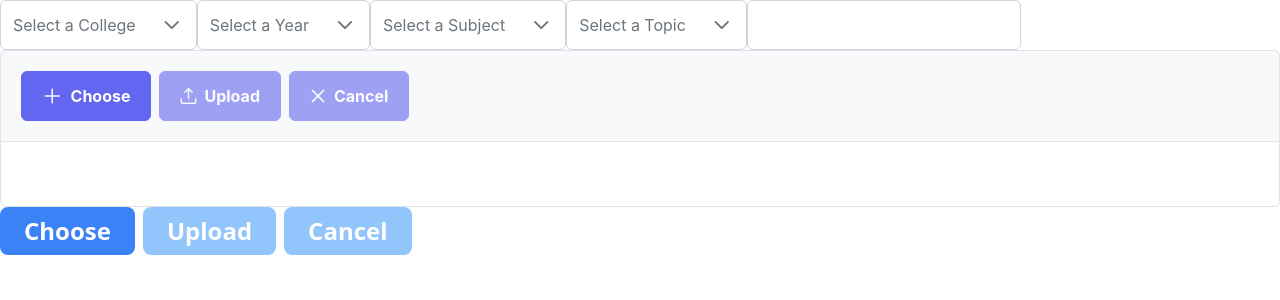
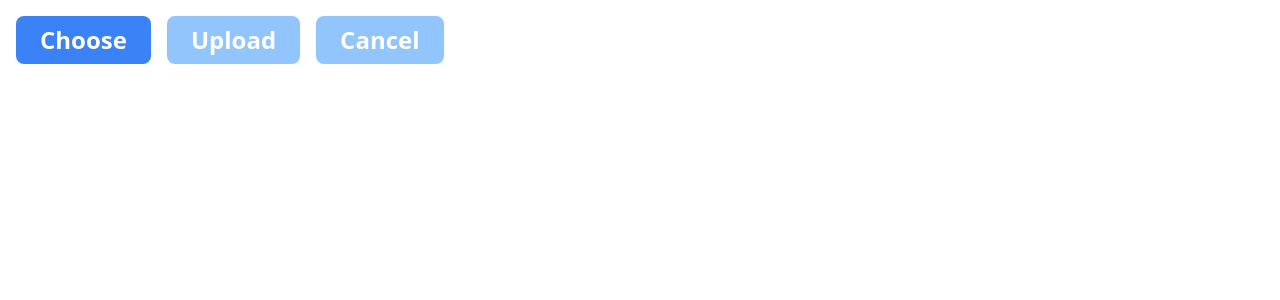
Before and after one commit to UltigendLemate/Fresources, a Next.js app: page /admin in a window 1280 px wide. Shown: the top 300 px of the page. Built offline with nearby package versions, Linux system fonts and the light colour scheme.

Commit message:
added admin page

```diff
--- a/pages/admin/index.tsx
+++ b/pages/admin/index.tsx
@@ -1,191 +1,244 @@
-import axios from 'axios'
-import Head from 'next/head'
-import 'primeicons/primeicons.css'
-import { Dropdown } from 'primereact/dropdown'
-import { FileUpload } from 'primereact/fileupload'
-import { InputText } from 'primereact/inputtext'
-import 'primereact/resources/primereact.min.css'
-import 'primereact/resources/themes/lara-light-indigo/theme.css'
+import type { NextPage } from 'next'
 import { useRef, useState } from 'react'
 
-export default function Admin() {
-  const collegeSelectItems = [
-    { label: 'DTU', value: 'DTU' },
-    { label: 'NSUT', value: 'NSUT' },
-    { label: 'IGDTUW', value: 'IGDTUW' },
+interface UploadItem {
+  name: string
+  college: string
+  course: string
+  file: File
+}
+
+const COLLEGE_LIST: { college: string; courses: string[] }[] = [
+  {
+    college: 'DTU',
+    courses: ['AC102', 'AC103', 'AC104', 'EE101', 'EE102', 'EE103'],
+  },
+  {
+    college: 'NSUT',
+    courses: ['AC102', 'AC103', 'AC104', 'EE101', 'EE102', 'EE103'],
+  },
+  {
+    college: 'IGDTUW',
+    courses: ['AC102', 'AC103', 'AC104', 'EE101', 'EE102', 'EE103'],
+  },
+  {
+    college: 'IIIT',
+    courses: ['AC102', 'AC103', 'AC104', 'EE101', 'EE102', 'EE103'],
+  },
 ]
 
-  const yearSelectItems = [
-    { label: 'First', value: 'first' },
-    { label: 'Second', value: 'second' },
-  ]
+const Admin: NextPage = () => {
+  //states
+  const [progressState, setProgressState] = useState(0)
+  const [files, setFiles] = useState<UploadItem[]>([])
 
-  const subjectSelectItems = [
-    { label: 'Maths', value: 'maths' },
-    { label: 'Physics', value: 'physics' },
-    { label: 'Chemistry', value: 'chemistry' },
-    { label: 'Computer', value: 'computer' },
-  ]
+  //refs
+  const input_ref = useRef<HTMLInputElement>(null)
 
-  const topicSelectItems = [
-    { label: 'Book', value: 'book' },
-    { label: 'Assignment', value: 'assignment' },
-    { label: 'Paper', value: 'paper' },
-    { label: 'Playlist', value: 'playlist' },
-    { label: 'Experiment', value: 'experiment' },
-    { label: 'Notes', value: 'notes' },
-  ]
+  const upload = async (e: any) => {
+    for (let file of files) {
+      let xhr = new XMLHttpRequest()
+      let formData = new FormData()
 
-  const [formData, setFormData] = useState({
-    college: collegeSelectItems[0],
-    year: yearSelectItems[0],
-    subject: subjectSelectItems[0],
-    topic: topicSelectItems[0],
-    name: '',
+      formData.append(
+        'demo',
+        file.file,
+        `${file.college}/${file.course}/${file.name}`
+      )
+
+      xhr.upload.addEventListener('progress', (event) => {
+        if (event.lengthComputable) {
+          const progress = Math.round((event.loaded * 100) / event.total)
+          setProgressState(progress)
+        }
       })
 
-  const [files, setFiles] = useState<File[]>([])
-  const input_ref = useRef<HTMLInputElement>(null)
+      xhr.onreadystatechange = () => {
+        if (xhr.readyState === 4) {
+          setProgressState(0)
 
-  const uploadHandler = async (event: any) => {
-    for (let i = 0; i < files.length; i++) {
-      console.log(files[i])
-      let uploadData = new FormData()
-      uploadData.append(files[i].name, files[i])
-      for (let pair of uploadData.entries()) {
-        console.log(pair[0] + ', ' + pair[1])
+          if (xhr.status >= 200 && xhr.status < 300) {
+            console.log('done')
+            setFiles((prev) => {
+              return prev.filter((f) => f !== file)
+            })
+          } else {
+            console.log('error')
           }
-      let { data } = await axios.post('/api/upload', {
-        name: files[i].name,
-        type: files[i].type,
-        files: {
-          demo: JSON.stringify(uploadData),
-        },
-      })
-      console.log(data)
+        }
+      }
+      xhr.open('POST', '/api/upload', true)
+      // xhr.withCredentials = props.withCredentials
+      xhr.send(formData)
     }
   }
 
-  const handleChange = async (event: any) => {
-    let fileArray: File[] = []
-    for (let i = 0; i < event.target.files.length; i++) {
-      fileArray.push(event.target.files[i])
-      const Form = new FormData()
-      Form.append('file', event.target.files[i])
-      console.log(Form)
+  const handleAddFile = (event: any) => {
+    let fileArray: UploadItem[] = []
+    for (let file of event.target.files) {
+      fileArray.push({ file, name: file.name, college: 'DTU', course: 'AC102' })
     }
     setFiles((prev) => {
       return [...prev, ...fileArray]
     })
   }
 
-  const chooseHandler = (event: any) => {
-    input_ref.current?.click()
+  const calculateFileSize = (bytes: number) => {
+    if (bytes === 0) {
+      return '0 B'
     }
+    let k = 1000,
+      dm = 3,
+      sizes = ['B', 'KB', 'MB', 'GB', 'TB', 'PB', 'EB', 'ZB', 'YB'],
+      i = Math.floor(Math.log(bytes) / Math.log(k))
+
+    return parseFloat((bytes / Math.pow(k, i)).toFixed(dm)) + ' ' + sizes[i]
+  }
+
+  const nameChangeHandler = (name: string, index: number) => {
+    setFiles((prev) => {
+      const extention = prev[index].name.split('.').pop()
+      console.log(`${name}.${extention}`)
+      return [
+        ...prev.slice(0, index),
+        { ...prev[index], name: `${name}.${extention}` },
+        ...prev.slice(index + 1),
+      ]
+    })
+  }
+
+  const collegeChangeHandler = (college: string, index: number) => {
+    setFiles((prev) => {
+      return [
+        ...prev.slice(0, index),
+        { ...prev[index], college },
+        ...prev.slice(index + 1),
+      ]
+    })
+  }
+
+  console.log(files)
 
   return (
     <div>
-      <Head>
-        <title>Movie Titles</title>
-        <meta name='description' content='Generated by create next app' />
-        <link rel='icon' href='/favicon.ico' />
-      </Head>
-      <Dropdown
-        value={formData.college}
-        options={collegeSelectItems}
-        onChange={(e) =>
-          setFormData((prev) => {
-            return { ...prev, college: e.value }
-          })
-        }
-        placeholder='Select a College'
-      />
-      <Dropdown
-        value={formData.year}
-        options={yearSelectItems}
-        onChange={(e) =>
-          setFormData((prev) => {
-            return { ...prev, year: e.value }
-          })
-        }
-        placeholder='Select a Year'
-      />
-      <Dropdown
-        value={formData.subject}
-        options={subjectSelectItems}
-        onChange={(e) =>
-          setFormData((prev) => {
-            return { ...prev, subject: e.value }
-          })
-        }
-        placeholder='Select a Subject'
-      />
-      <Dropdown
-        value={formData.topic}
-        options={topicSelectItems}
-        onChange={(e) =>
-          setFormData((prev) => {
-            return { ...prev, topic: e.value }
-          })
-        }
-        placeholder='Select a Topic'
-      />
-      <InputText
-        value={formData.name}
-        onChange={(e) =>
-          setFormData((prev) => {
-            return { ...prev, name: e.target.value }
-          })
-        }
-      />
-
-      <FileUpload
-        name='demo'
-        uploadHandler={uploadHandler}
-        url='/api/upload'
-        multiple
-      />
       <input
         type={'file'}
         multiple
-        onChange={handleChange}
+        onChange={handleAddFile}
         ref={input_ref}
         className='hidden'
       />
-      <div className='flex gap-2'>
+      {/* <div className='text-2xl'>{progressState}</div> */}
+
+      <div className='px-4 py-4'>
+        <div id='options' className='flex gap-4'>
           <div
-          onClick={chooseHandler}
+            onClick={() => input_ref.current?.click()}
             className='bg-blue-500 text-white text-2xl font-bold w-fit py-2 px-6 rounded-lg cursor-pointer'
           >
             Choose
           </div>
-        <div
-          onClick={uploadHandler}
-          className='bg-blue-300 text-white text-2xl font-bold w-fit py-2 px-6 rounded-lg cursor-pointer'
+          <button
+            onClick={upload}
+            className={`${
+              files.length > 0
+                ? 'bg-blue-500'
+                : 'bg-blue-300 cursor-not-allowed'
+            } text-white text-2xl font-bold w-fit py-2 px-6 rounded-lg cursor-pointer`}
           >
             Upload
-        </div>
+          </button>
           <div
             onClick={() => setFiles([])}
-          className='bg-blue-300 text-white text-2xl font-bold w-fit py-2 px-6 rounded-lg cursor-pointer'
+            className={`${
+              files.length > 0
+                ? 'bg-blue-500'
+                : 'bg-blue-300 cursor-not-allowed'
+            } text-white text-2xl font-bold w-fit py-2 px-6 rounded-lg cursor-pointer`}
           >
             Cancel
           </div>
         </div>
-      <div className=' flex flex-col gap-2 mt-4'>
+        <div className=' flex flex-col gap-2 mt-4 w-full'>
           {files
             .map((file, idx) => {
               return (
+                <div key={idx}>
+                  <div className='py-4 px-4 rounded-lg bg-slate-900 w-full text-white flex justify-between'>
+                    <div>
+                      {file.name} ({calculateFileSize(file.file.size)})
+                    </div>
+                    <div className='flex gap-2'>
+                      <select
+                        className='text-black'
+                        onClick={(e: any) => {
+                          collegeChangeHandler(e.target?.value, idx)
+                        }}
+                      >
+                        {COLLEGE_LIST.map((college) => {
+                          return (
+                            <option
+                              key={college.college}
+                              value={college.college}
+                            >
+                              {college.college}
+                            </option>
+                          )
+                        })}
+                      </select>
+                      {/* <select
+                        className='text-black'
+                        onClick={(e: any) => {
+                          collegeChangeHandler(e.target?.value, idx)
+                        }}
+                      >
+                        {COLLEGE_LIST.map((college) => {
+                          return (
+                            <option
+                              key={college.college}
+                              value={college.college}
+                            >
+                              {college.college}
+                            </option>
+                          )
+                        })}
+                      </select> */}
+                      <div className='bg-blue-700 px-3 rounded-lg cursor-pointer'>
+                        Edit Name
+                      </div>
                       <div
-                key={idx}
-                className='py-4 px-2 rounded-lg bg-slate-900 w-1/2 text-white text-center'
+                        className='bg-red-700 px-3 rounded-lg cursor-pointer'
+                        onClick={() => {
+                          setFiles((prev) => {
+                            return [
+                              ...prev.slice(0, idx),
+                              ...prev.slice(idx + 1),
+                            ]
+                          })
+                        }}
                       >
-                {file.name}
+                        Remove
+                      </div>
+                    </div>
+                  </div>
+                  <div className='flex'>
+                    <input
+                      type={'text'}
+                      className='border-2 rounded-l-lg px-4'
+                      onChange={(e) => nameChangeHandler(e.target.value, idx)}
+                    />
+                    <button className='border-2 px-4 py-2 rounded-r-lg border-l-0 bg-blue-800 text-white'>
+                      Submit
+                    </button>
+                  </div>
                 </div>
               )
             })
             .reverse()}
         </div>
       </div>
+    </div>
   )
 }
+
+export default Admin
--- a/pages/index.tsx
+++ b/pages/index.tsx
@@ -1,242 +1,9 @@
 import type { NextPage } from 'next'
-import { useRef, useState } from 'react'
-
-interface UploadItem {
-  name: string
-  college: string
-  course: string
-  file: File
-}
-
-const COLLEGE_LIST: { college: string; courses: string[] }[] = [
-  {
-    college: 'DTU',
-    courses: ['AC102', 'AC103', 'AC104', 'EE101', 'EE102', 'EE103'],
-  },
-  {
-    college: 'NSUT',
-    courses: ['AC102', 'AC103', 'AC104', 'EE101', 'EE102', 'EE103'],
-  },
-  {
-    college: 'IGDTUW',
-    courses: ['AC102', 'AC103', 'AC104', 'EE101', 'EE102', 'EE103'],
-  },
-  {
-    college: 'IIIT',
-    courses: ['AC102', 'AC103', 'AC104', 'EE101', 'EE102', 'EE103'],
-  },
-]
 
 const Home: NextPage = () => {
-  //states
-  const [progressState, setProgressState] = useState(0)
-  const [files, setFiles] = useState<UploadItem[]>([])
-
-  //refs
-  const input_ref = useRef<HTMLInputElement>(null)
-
-  const upload = async (e: any) => {
-    for (let file of files) {
-      let xhr = new XMLHttpRequest()
-      let formData = new FormData()
-
-      formData.append(
-        'demo',
-        file.file,
-        `${file.college}/${file.course}/${file.name}`
-      )
-
-      xhr.upload.addEventListener('progress', (event) => {
-        if (event.lengthComputable) {
-          const progress = Math.round((event.loaded * 100) / event.total)
-          setProgressState(progress)
-        }
-      })
-
-      xhr.onreadystatechange = () => {
-        if (xhr.readyState === 4) {
-          setProgressState(0)
-
-          if (xhr.status >= 200 && xhr.status < 300) {
-            console.log('done')
-            setFiles((prev) => {
-              return prev.filter((f) => f !== file)
-            })
-          } else {
-            console.log('error')
-          }
-        }
-      }
-      xhr.open('POST', '/api/upload', true)
-      // xhr.withCredentials = props.withCredentials
-      xhr.send(formData)
-    }
-  }
-
-  const handleAddFile = (event: any) => {
-    let fileArray: UploadItem[] = []
-    for (let file of event.target.files) {
-      fileArray.push({ file, name: file.name, college: 'DTU', course: 'AC102' })
-    }
-    setFiles((prev) => {
-      return [...prev, ...fileArray]
-    })
-  }
-
-  const calculateFileSize = (bytes: number) => {
-    if (bytes === 0) {
-      return '0 B'
-    }
-    let k = 1000,
-      dm = 3,
-      sizes = ['B', 'KB', 'MB', 'GB', 'TB', 'PB', 'EB', 'ZB', 'YB'],
-      i = Math.floor(Math.log(bytes) / Math.log(k))
-
-    return parseFloat((bytes / Math.pow(k, i)).toFixed(dm)) + ' ' + sizes[i]
-  }
-
-  const nameChangeHandler = (name: string, index: number) => {
-    setFiles((prev) => {
-      const extention = prev[index].name.split('.').pop()
-      console.log(`${name}.${extention}`)
-      return [
-        ...prev.slice(0, index),
-        { ...prev[index], name: `${name}.${extention}` },
-        ...prev.slice(index + 1),
-      ]
-    })
-  }
-
-  const collegeChangeHandler = (college: string, index: number) => {
-    setFiles((prev) => {
-      return [
-        ...prev.slice(0, index),
-        { ...prev[index], college },
-        ...prev.slice(index + 1),
-      ]
-    })
-  }
-
-  console.log(files)
-
   return (
     <div>
-      <input
-        type={'file'}
-        multiple
-        onChange={handleAddFile}
-        ref={input_ref}
-        className='hidden'
-      />
-      {/* <div className='text-2xl'>{progressState}</div> */}
-
-      <div className='px-4 py-4'>
-        <div id='options' className='flex gap-4'>
-          <div
-            onClick={() => input_ref.current?.click()}
-            className='bg-blue-500 text-white text-2xl font-bold w-fit py-2 px-6 rounded-lg cursor-pointer'
-          >
-            Choose
-          </div>
-          <button
-            onClick={upload}
-            className={`${
-              files.length > 0
-                ? 'bg-blue-500'
-                : 'bg-blue-300 cursor-not-allowed'
-            } text-white text-2xl font-bold w-fit py-2 px-6 rounded-lg cursor-pointer`}
-          >
-            Upload
-          </button>
-          <div
-            onClick={() => setFiles([])}
-            className={`${
-              files.length > 0
-                ? 'bg-blue-500'
-                : 'bg-blue-300 cursor-not-allowed'
-            } text-white text-2xl font-bold w-fit py-2 px-6 rounded-lg cursor-pointer`}
-          >
-            Cancel
-          </div>
-        </div>
-        <div className=' flex flex-col gap-2 mt-4 w-full'>
-          {files
-            .map((file, idx) => {
-              return (
-                <div key={idx}>
-                  <div className='py-4 px-4 rounded-lg bg-slate-900 w-full text-white flex justify-between'>
-                    <div>
-                      {file.name} ({calculateFileSize(file.file.size)})
-                    </div>
-                    <div className='flex gap-2'>
-                      <select
-                        className='text-black'
-                        onClick={(e: any) => {
-                          collegeChangeHandler(e.target?.value, idx)
-                        }}
-                      >
-                        {COLLEGE_LIST.map((college) => {
-                          return (
-                            <option
-                              key={college.college}
-                              value={college.college}
-                            >
-                              {college.college}
-                            </option>
-                          )
-                        })}
-                      </select>
-                      {/* <select
-                        className='text-black'
-                        onClick={(e: any) => {
-                          collegeChangeHandler(e.target?.value, idx)
-                        }}
-                      >
-                        {COLLEGE_LIST.map((college) => {
-                          return (
-                            <option
-                              key={college.college}
-                              value={college.college}
-                            >
-                              {college.college}
-                            </option>
-                          )
-                        })}
-                      </select> */}
-                      <div className='bg-blue-700 px-3 rounded-lg cursor-pointer'>
-                        Edit Name
-                      </div>
-                      <div
-                        className='bg-red-700 px-3 rounded-lg cursor-pointer'
-                        onClick={() => {
-                          setFiles((prev) => {
-                            return [
-                              ...prev.slice(0, idx),
-                              ...prev.slice(idx + 1),
-                            ]
-                          })
-                        }}
-                      >
-                        Remove
-                      </div>
-                    </div>
-                  </div>
-                  <div className='flex'>
-                    <input
-                      type={'text'}
-                      className='border-2 rounded-l-lg px-4'
-                      onChange={(e) => nameChangeHandler(e.target.value, idx)}
-                    />
-                    <button className='border-2 px-4 py-2 rounded-r-lg border-l-0 bg-blue-800 text-white'>
-                      Submit
-                    </button>
-                  </div>
-                </div>
-              )
-            })
-            .reverse()}
-        </div>
-      </div>
+      <h1>Hello MOTO</h1>
     </div>
   )
 }
```
Lines whose indentation alone changed are shown as unchanged.
